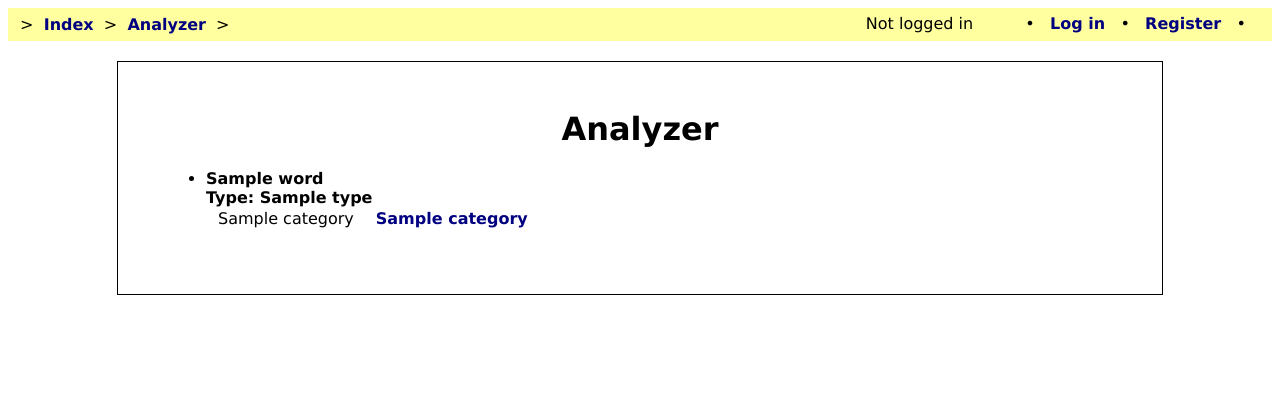
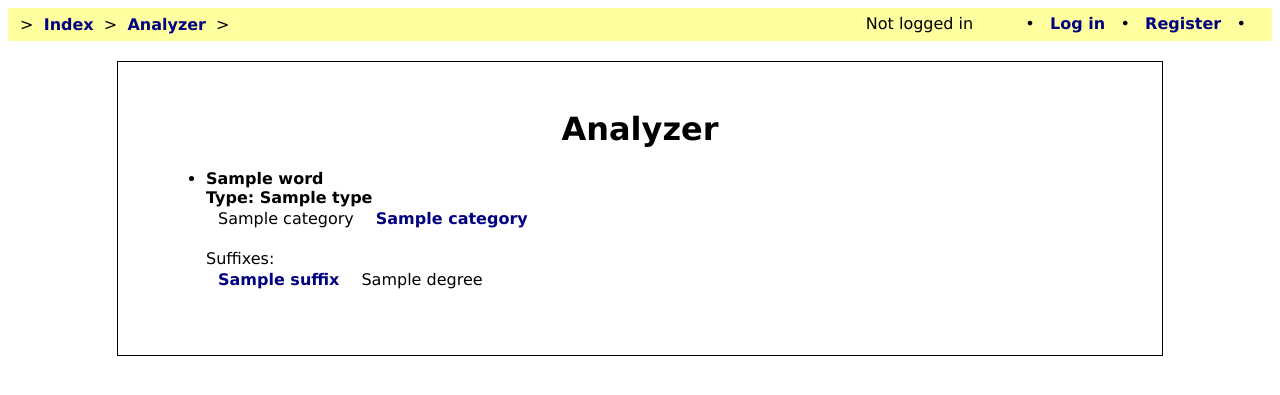
Before and after one commit to fizyk20/ithkuil, a Django app: template analyzer/templates/analyzer/index_display.html in a window 1280 px wide. Shown: the top 395 px of the page. Run offline with Django 3.2, Linux system fonts and the light colour scheme; the template is opened without the code that fills it: most values are stand-ins (such as "Sample title", 1, 10 or a date in 2020).

Commit message:
Added displaying of suffixes

```diff
--- a/analyzer/describers.py
+++ b/analyzer/describers.py
@@ -85,6 +85,7 @@ def describe_formative(slots):
 			desc['categories'][val.category.name + mod] = val
 
 	# special suffixes
+	special = None
 	for suf in desc['suffixes']:
 		if re.match('FE\d+', suf['suffix'].code):
 			num = int(suf['suffix'].code[2:])
@@ -103,9 +104,12 @@ def describe_formative(slots):
 			y = case%12
 			desc['categories']['Case (inc)'] = cases[y*6 + x]
 			if 'Format' in desc['categories']: del desc['categories']['Format']
+			special = suf
+			break
+	desc['suffixes'].remove(special)
 
 	cats = desc['categories'].items()
-	cats.sort(key = lambda x: categories.index(x[0]))
+	cats.sort(key = lambda x: categories.index(x[0]) if x[0] in categories else 2000)
 	desc['categories'] = cats
 	return desc
 
--- a/analyzer/templates/analyzer/index_display.html
+++ b/analyzer/templates/analyzer/index_display.html
@@ -30,7 +30,17 @@
 </td>
 </tr>
 {% endfor %}
-</table></li>
+</table><br/>
+Suffixes:<br/>
+<table class="analysis">
+{% for suf in r.suffixes %}
+<tr><td><a href="{% url 'morphology:cat_val' suf.suffix.id %}">
+{% firstof suf.suffix.name suf.suffix.code %}
+</a></td>
+<td>{{ suf.degree.name }}</td></tr>
+{% endfor %}
+</table>
+</li>
 {% endfor %}
 </ul>
 {% endblock %}
--- a/morphology/templates/morphology/cat_val.html
+++ b/morphology/templates/morphology/cat_val.html
@@ -10,7 +10,7 @@
 &nbsp;&gt;&nbsp;
 <a href="{% url 'morphology:category' value.category.id %}">{{ value.category.name }}</a>
 &nbsp;&gt;&nbsp;
-<a href="{% url 'morphology:cat_val' value.id %}">{{ value.name }}</a>
+<a href="{% url 'morphology:cat_val' value.id %}">{% firstof value.name value.code %}</a>
 &nbsp;&gt;&nbsp;
 {% endblock %}
 
```
